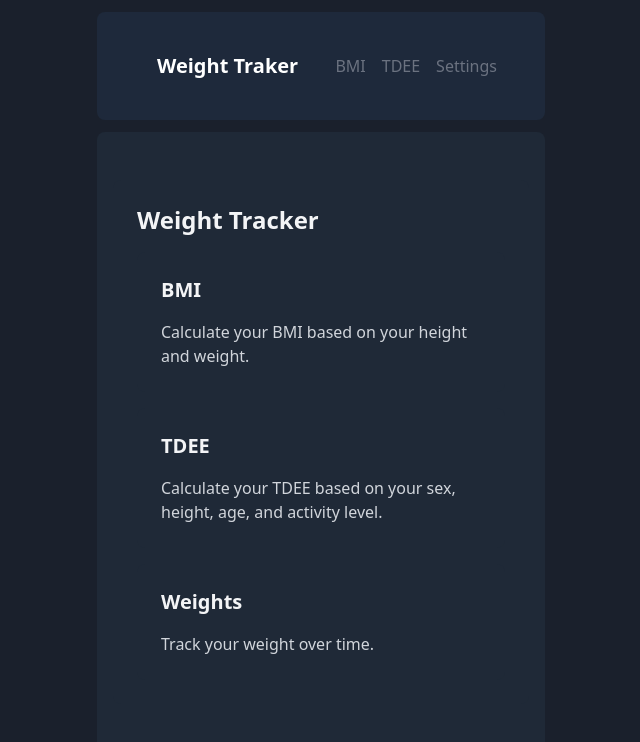
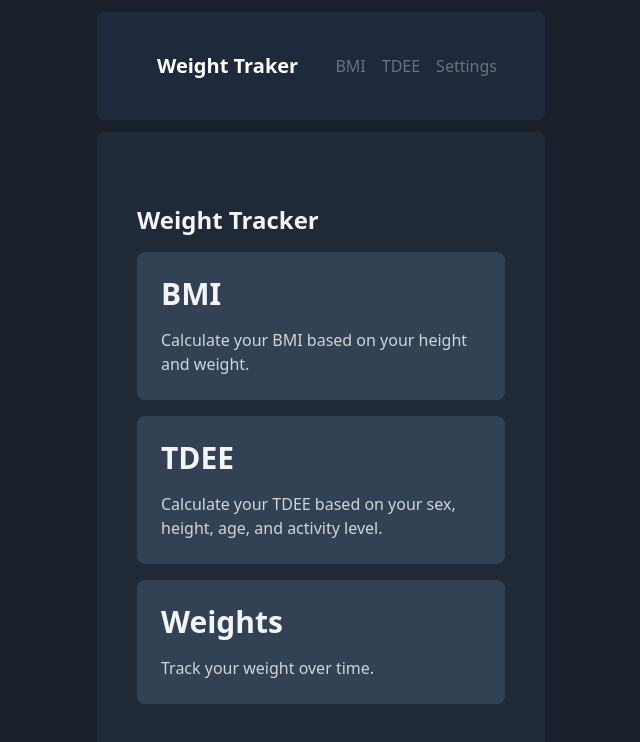
Before and after one commit to maurodf0/weight-traker, a Vue app: page / in a window 1280 px wide. Shown: the top 742 px of the page, without its empty margins (319-959 px from the left). Built offline with nearby package versions, Linux system fonts and the light colour scheme; the HTML template or start-up script is replaced by a standard one.

Commit message:
infoCard

```diff
--- a/src/components/InfoCard.vue
+++ b/src/components/InfoCard.vue
@@ -15,8 +15,8 @@ defineProps({
 </script>
 
 <template>
-    <div class="flex flex-col gap-4 p-6 bg-white dark:bg-gray-800 rounded-lg">
-        <h2 class="text-xl font-semibold text-gray-800 dark:text-gray-100">
+    <div class="flex flex-col gap-4 p-6 bg-white dark:bg-slate-700 rounded-lg">
+        <h2 class="text-3xl font-semibold text-gray-800 dark:text-gray-100">
             {{ info }}
         </h2>
         <p class="text-gray-600 dark:text-gray-300">
--- a/src/views/HomeView.vue
+++ b/src/views/HomeView.vue
@@ -1,7 +1,5 @@
 <script setup lang="ts">
 import InfoCard from '@/components/InfoCard.vue';
-
-
 </script>
 
 <template>
```
